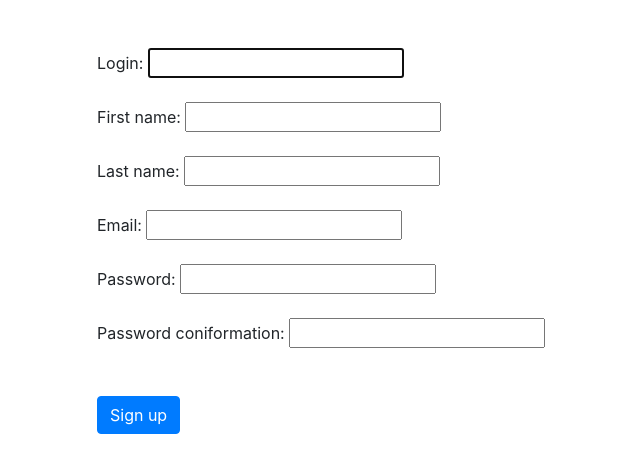
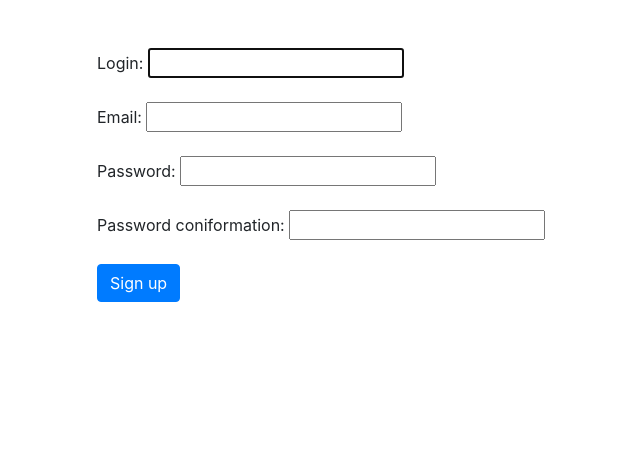
Before and after one commit to Argendo/ctf_box, a Django app: page /auth/register/ in a window 1280 px wide. Shown: the part 56-529 px from the top of the page, without its empty margins (273-913 px from the left). Run offline with Django 3.2, Linux system fonts and the light colour scheme; some libraries are stand-ins or nearby versions.

Commit message:
sign up improvement 1.0

```diff
--- a/reg/forms.py
+++ b/reg/forms.py
@@ -4,26 +4,20 @@ from django.contrib.auth.forms import UserCreationForm
 from django.utils.translation import gettext_lazy as _
 
 class RegistrationForm(UserCreationForm):
+	username = forms.CharField(label=_('Login'))
 	email = forms.EmailField(required=True)
-	username = forms.CharField(label=_('Login'))
-	first_name = forms.CharField(label=_('First name'))
-	last_name = forms.CharField(label=_('Last name'))
 	password1 = forms.CharField(label=_('Password'), widget=forms.PasswordInput)
 	password2 = forms.CharField(label=_('Password coniformation'), widget=forms.PasswordInput)
 	class Meta:
 		model = User
 		fields = (
 			'username',
-			'first_name',
-			'last_name',
 			'email',
 			'password1',
 			'password2'
 			)
 	def save(self, commit=True):
 		user = super(RegistrationForm, self).save(commit=True)
-		user.first_name = self.cleaned_data['first_name']
-		user.last_name = self.cleaned_data['last_name']
 		user.email = self.cleaned_data['email']
 
 		if commit:
--- a/reg/templates/reg/register.html
+++ b/reg/templates/reg/register.html
@@ -10,9 +10,17 @@
             {% csrf_token %}
 
             {% for field in form %}
-            	{{ field.label }}:&nbsp;{{ field }}<br><br>
+            	{{ field.label }}:&nbsp;{{ field }}
+
+                {% if field.errors %}
+                <br><br>
+                <div class="alert alert-danger">
+                    {{ field.errors }}
+                </div>
+                {% endif %}
+
+                <br><br>
 			{% endfor %}
-            <br>
             <button type="submit" class="btn btn-primary">Sign up</button>
         </form>
     </div>
```
Also changed, not shown: db.sqlite3, 1 other file.
